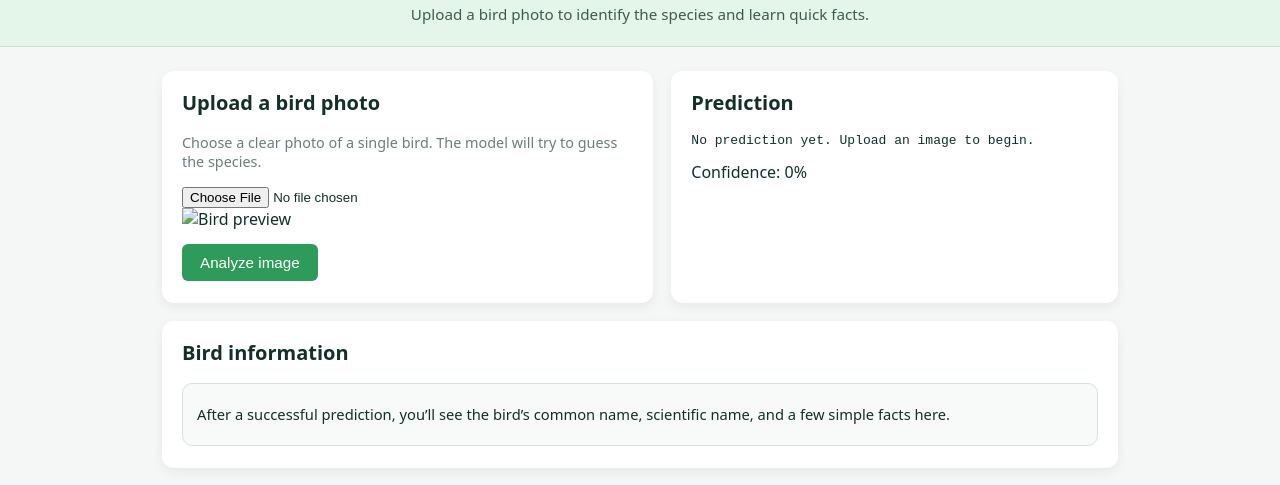
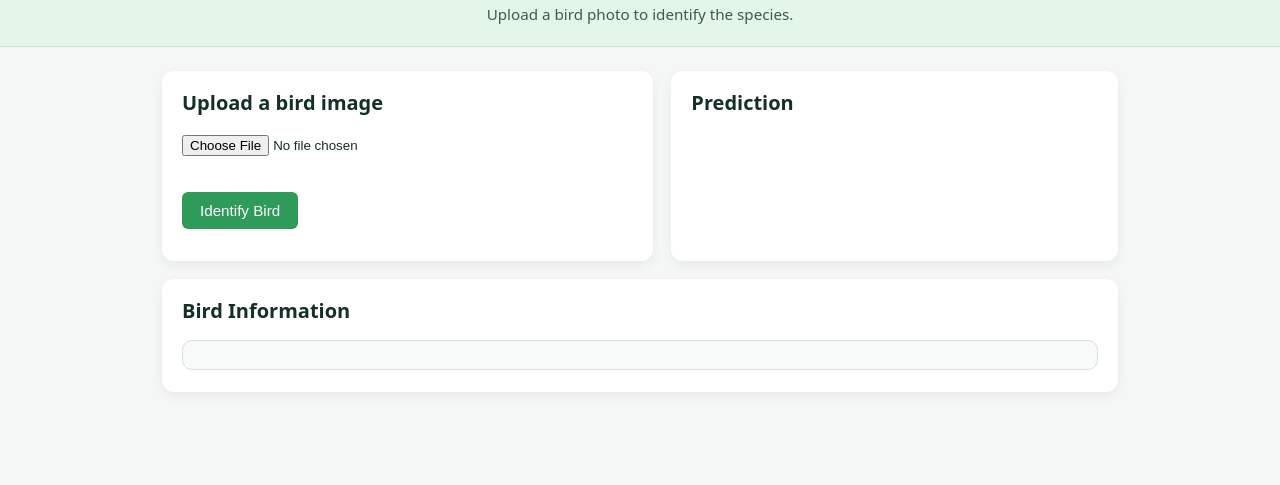
Before and after one commit to jordyfrr/bird-identifier, a plain HTML site: page index.html in a window 1280 px wide. Shown: the part 67-552 px from the top of the page. Drawn offline with Linux system fonts and the light colour scheme; a script that the page names is missing.

Commit message:
Update index.html

```diff
--- a/index.html
+++ b/index.html
@@ -2,69 +2,46 @@
 <html lang="en">
   <head>
     <meta charset="UTF-8" />
-    <title>Bird Identifier – Image Classifier</title>
+    <title>Bird Identifier – Image Model</title>
     <meta name="viewport" content="width=device-width, initial-scale=1.0" />
 
-    <!-- Styles -->
     <link rel="stylesheet" href="style.css" />
 
-    <!-- TensorFlow.js (for image model) -->
+    <!-- TensorFlow.js -->
     <script src="https://unpkg.com/@tensorflow/tfjs@4.20.0/dist/tf.min.js"></script>
   </head>
 
   <body>
     <header class="site-header">
       <h1>Bird Identifier</h1>
-      <p>Upload a bird photo to identify the species and learn quick facts.</p>
+      <p>Upload a bird photo to identify the species.</p>
     </header>
 
     <main>
-      <!-- Upload / Image card -->
       <section class="card upload-section">
-        <h2>Upload a bird photo</h2>
-        <p class="hint">
-          Choose a clear photo of a single bird. The model will try to guess the species.
-        </p>
-
+        <h2>Upload a bird image</h2>
         <input type="file" id="upload" accept="image/*" />
 
         <div class="preview-wrapper">
-          <img id="preview" alt="Bird preview" />
+          <img id="preview" />
         </div>
 
-        <button id="analyzeBtn">Analyze image</button>
+        <button id="predictBtn">Identify Bird</button>
 
-        <div id="loading" class="loading hidden"></div>
-        <div id="error" class="error hidden"></div>
+        <div id="status"></div>
       </section>
 
-      <!-- Prediction / Confidence card -->
       <section class="card prediction-section">
         <h2>Prediction</h2>
-
-        <pre class="out">No prediction yet. Upload an image to begin.</pre>
-
-        <div class="confidence-row">
-          <div id="conf-label">Confidence: 0%</div>
-          <div class="conf-bar-outer">
-            <div id="conf-bar" class="conf-bar-inner"></div>
-          </div>
-        </div>
+        <div id="label-container"></div>
       </section>
 
-      <!-- Bird info card -->
       <section class="card bird-info-section">
-        <h2>Bird information</h2>
-        <div id="bird-info">
-          <p>
-            After a successful prediction, you’ll see the bird’s common name, scientific name,
-            and a few simple facts here.
-          </p>
-        </div>
+        <h2>Bird Information</h2>
+        <div id="bird-info"></div>
       </section>
     </main>
 
-    <!-- Main script (your image model logic) -->
     <script src="index.js"></script>
   </body>
 </html>
```
